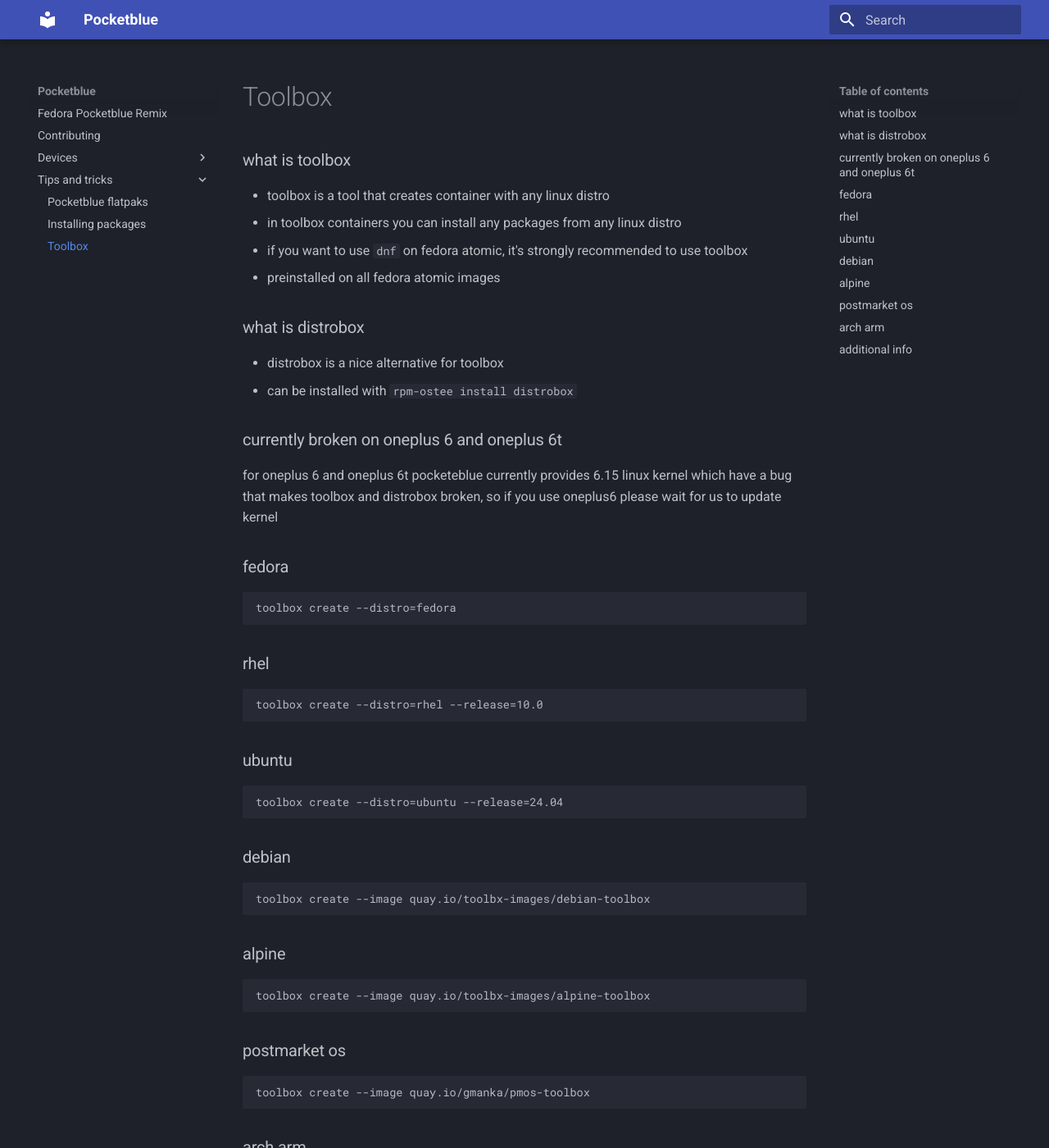
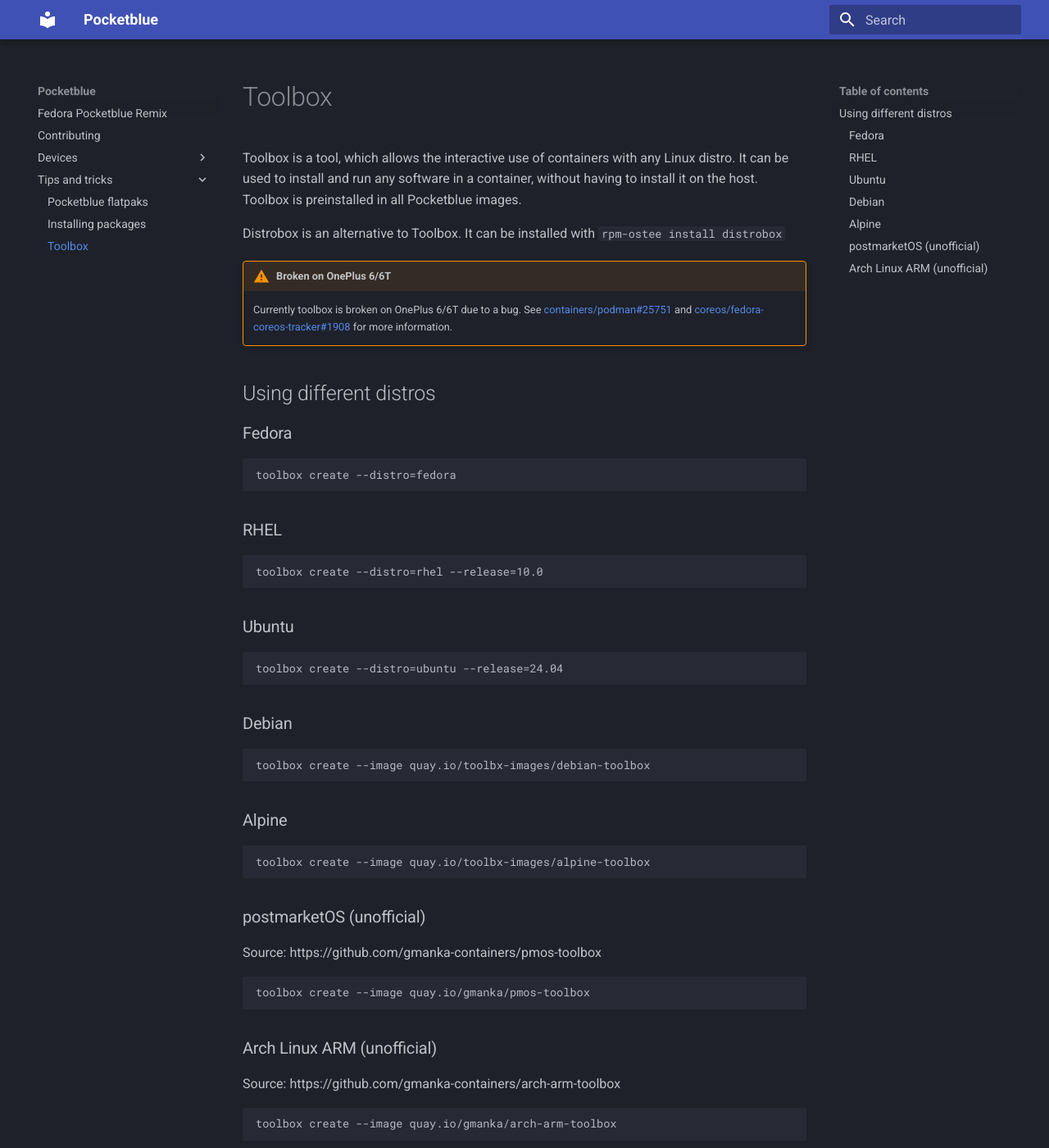
Before and after one commit to pocketblue/wiki, an MkDocs documentation site: the page built from docs/tips-and-tricks/toolbox.md, in a window 1280 px wide and 1400 px high. Shown: the whole window at 82% size. Built offline with MkDocs 1.6.1 and Material for MkDocs 9.7.7, drawn with Linux system fonts in a browser that asks for light colours; some of the changed text lies outside the part shown.

Commit message:
Rework the Toolbox page

````diff
--- a/docs/tips-and-tricks/toolbox.md
+++ b/docs/tips-and-tricks/toolbox.md
@@ -1,62 +1,61 @@
-### what is toolbox
+# Toolbox
 
-- toolbox is a tool that creates container with any linux distro
-- in toolbox containers you can install any packages from any linux distro
-- if you want to use `dnf` on fedora atomic, it's strongly recommended to use toolbox
-- preinstalled on all fedora atomic images
+Toolbox is a tool, which allows the interactive use of containers with any Linux distro.
+It can be used to install and run any software in a container, without having to install it on the host.
+Toolbox is preinstalled in all Pocketblue images.
 
-### what is distrobox
+Distrobox is an alternative to Toolbox. It can be installed with `rpm-ostee install distrobox`
 
-- distrobox is a nice alternative for toolbox
-- can be installed with `rpm-ostee install distrobox`
+!!! warning "Broken on OnePlus 6/6T"
+    Currently toolbox is broken on OnePlus 6/6T due to a bug.
+    See [containers/podman#25751](https://github.com/containers/podman/issues/25751)
+    and [coreos/fedora-coreos-tracker#1908](https://github.com/coreos/fedora-coreos-tracker/issues/1908)
+    for more information.
 
-### currently broken on oneplus 6 and oneplus 6t
+## Using different distros
 
-for oneplus 6 and oneplus 6t pocketeblue currently provides 6.15 linux kernel which have a bug that makes toolbox and distrobox broken, so if you use oneplus6 please wait for us to update kernel
-
-### fedora
+### Fedora
 
 ```shell
 toolbox create --distro=fedora
 ```
 
-### rhel
+### RHEL
 
 ```shell
 toolbox create --distro=rhel --release=10.0
 ```
 
-### ubuntu
+### Ubuntu
 
 ```shell
 toolbox create --distro=ubuntu --release=24.04
 ```
 
-### debian
+### Debian
 
 ```shell
 toolbox create --image quay.io/toolbx-images/debian-toolbox
 ```
 
-### alpine
+### Alpine
 
 ```shell
 toolbox create --image quay.io/toolbx-images/alpine-toolbox
 ```
 
-### postmarket os
+### postmarketOS (unofficial)
+
+Source: https://github.com/gmanka-containers/pmos-toolbox
 
 ```shell
 toolbox create --image quay.io/gmanka/pmos-toolbox
 ```
 
-### arch arm
+### Arch Linux ARM (unofficial)
+
+Source: https://github.com/gmanka-containers/arch-arm-toolbox
 
 ```shell
 toolbox create --image quay.io/gmanka/arch-arm-toolbox
 ```
-
-### additional info
-
-- arch linux only had x86 images and didn't had arm toolbox images, so we built our own - https://github.com/gmanka-containers/arch-arm-toolbox
-- postmarketos didn't had any toolbox images at all, so we built our own - https://github.com/gmanka-containers/pmos-toolbox
````
